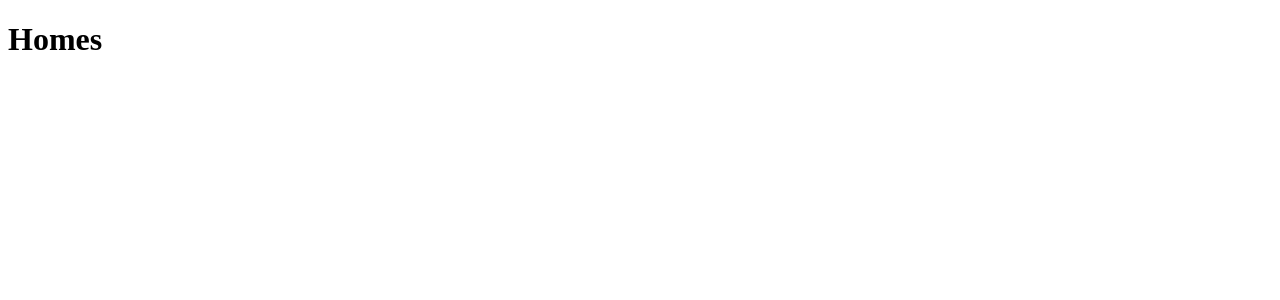
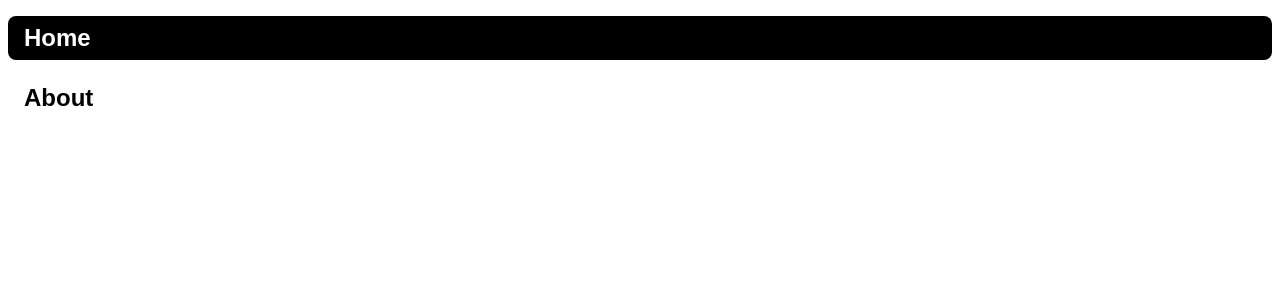
Before and after one commit to jungsungwook/RPAToDoList, a React (Create React App) app: page / in a window 1280 px wide. Shown: the top 300 px of the page. Built offline with nearby package versions, Linux system fonts and the light colour scheme.

Commit message:
dev: home components

```diff
--- a/package.json
+++ b/package.json
@@ -13,8 +13,10 @@
     "electron": "^22.0.0",
     "react": "^18.2.0",
     "react-dom": "^18.2.0",
+    "react-redux": "^8.0.5",
     "react-router-dom": "^6.4.4",
     "react-scripts": "^5.0.0",
+    "styled-components": "^5.3.6",
     "typescript": "^4.9.3",
     "webpack": "^4.44.2"
   },
@@ -40,5 +42,8 @@
       "last 1 firefox version",
       "last 1 safari version"
     ]
+  },
+  "devDependencies": {
+    "@types/styled-components": "^5.1.26"
   }
 }
--- /dev/null
+++ b/src/components/MenuButtonComponent.tsx
@@ -0,0 +1,35 @@
+import { useState, useEffect } from "react";
+import styled from "styled-components";
+const MenuButtonComponent = (props: any) => {
+    const StyledButton = styled.button`
+        background-color: #fff;
+        border: none;
+        border-radius: 0.5rem;
+        color: #000;
+        cursor: pointer;
+        font-size: 1.5rem;
+        font-weight: 600;
+        margin: 0.5rem 0;
+        padding: 0.5rem 1rem;
+        text-align: left;
+        width: 100%;
+        &:hover {
+            background-color: #000;
+            color: #fff;
+        }
+        &.menu__button--active {
+            background-color: #000;
+            color: #fff;
+        }
+    `;
+    return (
+        <StyledButton
+            className="menu__button"
+            onClick={props.onClick}
+            id={props.id}
+            >
+            <span className="menu__button__text">{props.text}</span>
+        </StyledButton>
+    );
+};
+export default MenuButtonComponent;
--- /dev/null
+++ b/src/components/SideBarComponent.tsx
@@ -0,0 +1,48 @@
+import { useState, useEffect, Fragment } from "react";
+import MenuButtonComponent from "./MenuButtonComponent";
+
+const SideBarComponent = () => {
+    const MenuList = [
+        {
+            id: "0",
+            text: "Home",
+        },
+        {
+            id: "1",
+            text: "About",
+        }
+    ];
+    const [currentMenu, setCurrentMenu] = useState(MenuList[0].id);
+
+    const onClickMenu = (id: string) => {
+        setCurrentMenu(id);
+    };
+
+    useEffect(() => {
+        //set color of current menu
+        const menuButtons = document.getElementsByClassName("menu__button");
+        Array.from(menuButtons).forEach((menuButton: any) => {
+            if (menuButton.id === currentMenu) {
+                menuButton.classList.add("menu__button--active");
+            }else{
+                menuButton.classList.remove("menu__button--active");
+            }
+        });
+    }, [currentMenu]);
+
+    return (
+        <Fragment>
+            <div className="menu">
+                {MenuList.map((menu) => (
+                    <MenuButtonComponent
+                        id = {menu.id}
+                        text = {menu.text}
+                        onClick = {() => onClickMenu(menu.id)}
+                    />
+                ))}
+            </div>
+        </Fragment>
+    );
+};
+
+export default SideBarComponent;
--- a/src/index.tsx
+++ b/src/index.tsx
@@ -1,7 +1,9 @@
 import React from 'react';
 import ReactDOM from 'react-dom/client';
+import SideBarComponent from './components/SideBarComponent';
 import Router from './Router';
 
+const container = document.getElementById('root');
 const root = ReactDOM.createRoot(
   document.getElementById('root') as HTMLElement
 );
--- a/src/pages/Home.tsx
+++ b/src/pages/Home.tsx
@@ -1,8 +1,12 @@
+import React, { Fragment } from 'react';
+import MenuButtonComponent from '../components/MenuButtonComponent';
+import SideBarComponent from '../components/SideBarComponent';
 function Home() {
     return (
-        <div>
-            <h1>Homes</h1>
-        </div>
+        <Fragment>
+            <SideBarComponent />
+        </Fragment>
+
     );
 }
 
```
Also changed, not shown: 1 other file (tests, documents, lock files or other folders).
